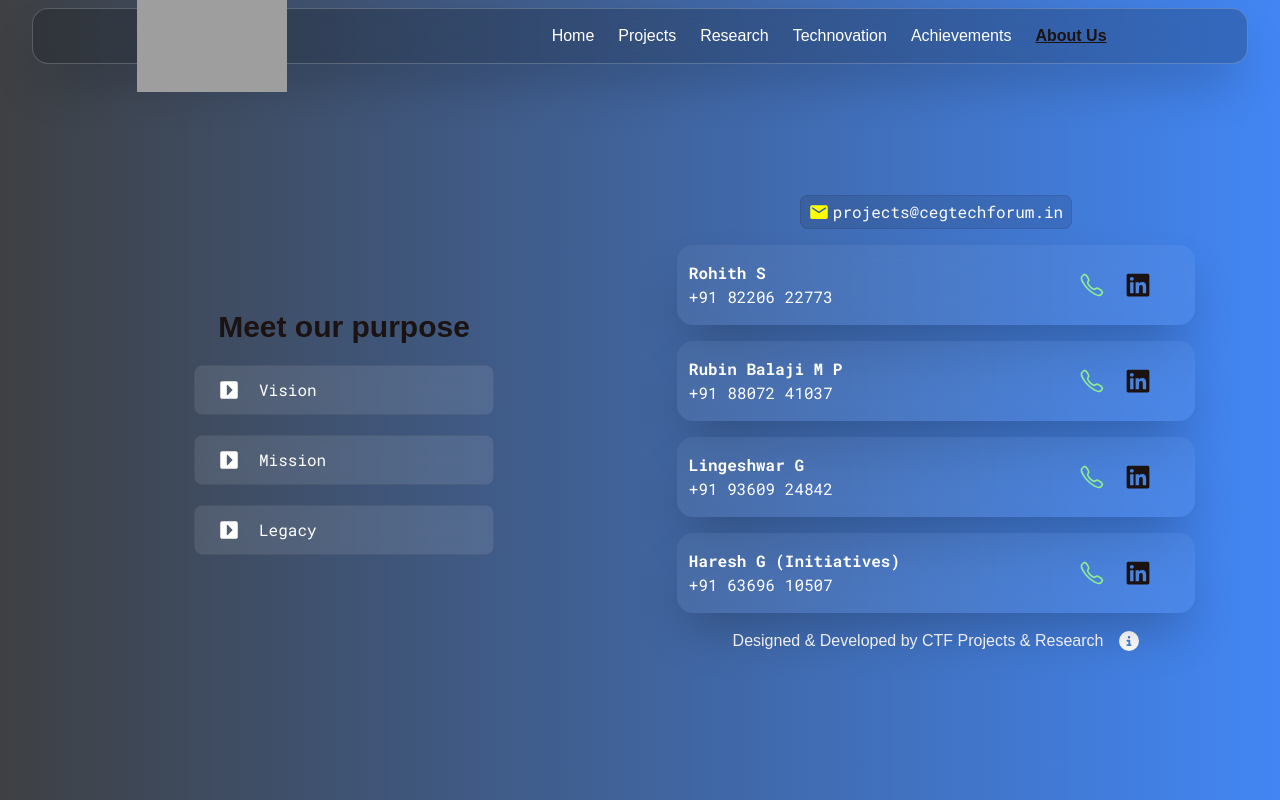
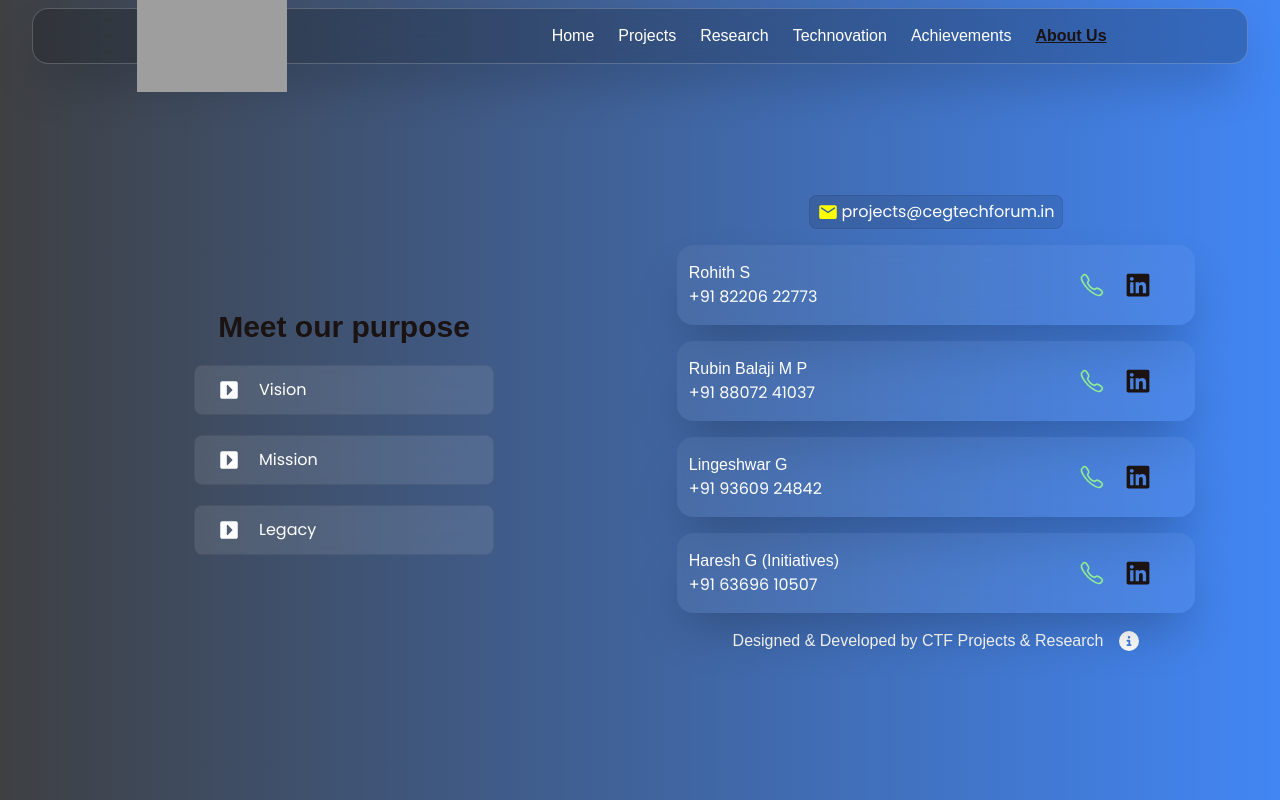
Before and after one commit to Gogul11/projects-site26, a React (Vite) app: page /about-us in a window 1280 px wide. Built offline with nearby package versions, Linux system fonts and the light colour scheme; grey boxes are pictures that could not be loaded; a web font is replaced by a local one.

Commit message:
Poppins font changed

```diff
--- a/src/components/Contact.tsx
+++ b/src/components/Contact.tsx
@@ -14,7 +14,7 @@
         <div className={props.extraClass ?? 'w-full bg-white/5 backdrop-blur-md shadow-2xl h-20 rounded-2xl p-1 flex items-center md:w-[90%]'}>
 
             <div className='w-[70%] h-full px-2 flex flex-col justify-center'>
-                <p className="font-bold">{props.name}</p>
+                <p className="day-one">{props.name}</p>
                 {props.number && <p>{props.number}</p> }
                 {props.role && <p>{props.role}</p> }
             </div>
--- a/src/index.css
+++ b/src/index.css
@@ -1,10 +1,10 @@
-@import url('https://fonts.googleapis.com/css2?family=Roboto+Mono:ital,wght@0,100..700;1,100..700&display=swap');
+@import url('https://fonts.googleapis.com/css2?family=Poppins:ital,wght@0,100;0,200;0,300;0,400;0,500;0,600;0,700;0,800;0,900;1,100;1,200;1,300;1,400;1,500;1,600;1,700;1,800;1,900&display=swap');
 @import url('https://fonts.googleapis.com/css2?family=Days+One&display=swap');
 @import "tailwindcss";
 
 
 body{
-    font-family: "Roboto Mono", monospace;
+    font-family: "Poppins", sans-serif;
     background: #3e4043;
     background: -webkit-linear-gradient(to left, #4286f4, #3e4043);
     background: linear-gradient(to left, #4286f4, #3e4043);
```
